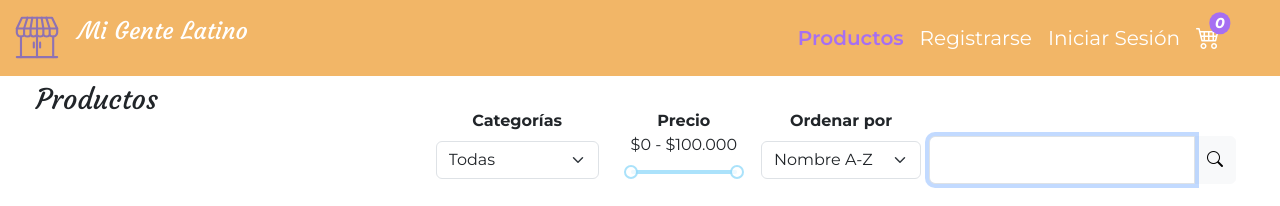
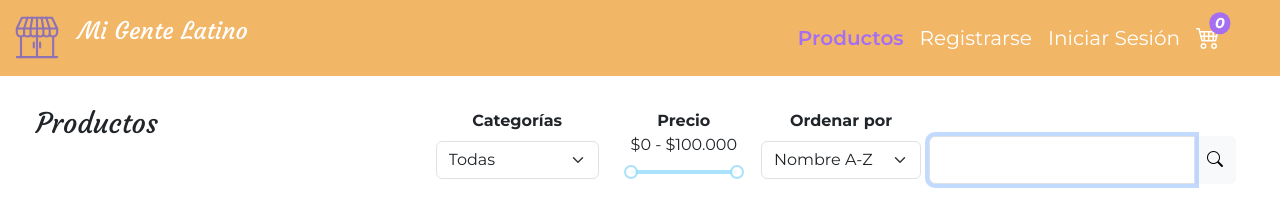
Before and after one commit to carolinalunasfarah/marketplace-frontend-react-user, a React (Vite) app: page /products in a window 1280 px wide. Shown: the top 206 px of the page. Built offline with nearby package versions, Linux system fonts and the light colour scheme.

Commit message:
fix products title position

```diff
--- a/src/components/Products.jsx
+++ b/src/components/Products.jsx
@@ -81,7 +81,7 @@ const Products = () => {
   return (
     <Container fluid>
       <section className="d-flex flex-column flex-lg-row justify-content-lg-between align-items-center">
-        <h3 className="p-4 pb-0 pb-lg-4 title">Productos</h3>
+        <h3 className="p-4 pb-0 mt-5 pb-lg-4 title product-name">Productos</h3>
         <nav className="p-4 pt-0 p-lg-4 d-flex flex-wrap justify-content-center justify-content-lg-end">
           <ProductsFilters filter={filter} setFilter={setFilter} />
         </nav>
```
